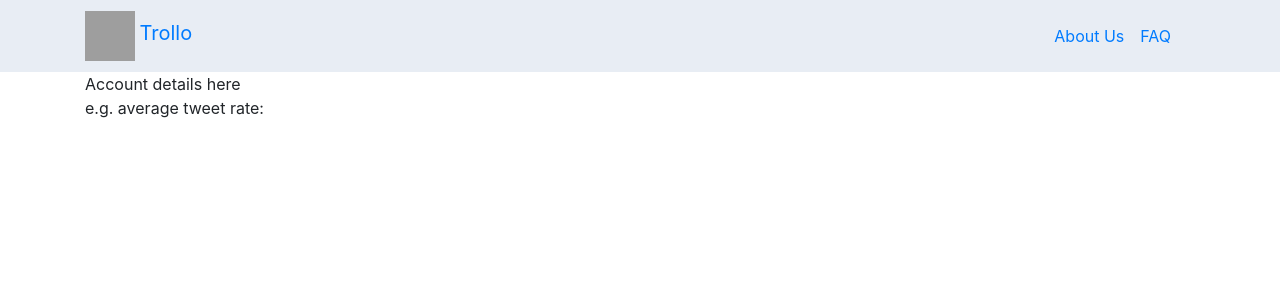
After one commit to tdenby/russian-troll-detector, a Django app: page /details/ in a window 1280 px wide. The commit adds this page. Shown: the top 300 px of the page. Run offline with Django 3.2, Linux system fonts and the light colour scheme; parts of the project's set-up code (start-up, migrations or seed data) failed here and were passed over; some libraries are stand-ins or nearby versions; grey boxes are pictures that could not be loaded.

Commit message:
Added button/page for viewing account details once a user is submitted.

```diff
--- a/russian_troll_detector/russian_troll_detector/urls.py
+++ b/russian_troll_detector/russian_troll_detector/urls.py
@@ -15,10 +15,11 @@ Including another URLconf
 """
 from django.conf.urls import url
 from django.contrib import admin
-from website.views import index, predict
+from website.views import index, predict, visualize_account_details
 
 urlpatterns = [
     url(r'^$', index),
-    url( r'^predict', predict),
+    url(r'^predict', predict),
     url(r'^admin/', admin.site.urls),
+    url(r'^details/', visualize_account_details)
 ]
--- /dev/null
+++ b/russian_troll_detector/website/templates/website/details.html
@@ -0,0 +1,49 @@
+{% load static %}
+<!DOCTYPE html>
+<html>
+<head>
+<title>Russian Troll Detector</title>
+</head>
+<body>
+<script src="https://ajax.googleapis.com/ajax/libs/jquery/1.11.1/jquery.min.js"></script>
+<link rel="stylesheet" href="{% static 'website/css/bootstrap.min.css' %}">
+<script src="{% static 'website/js/bootstrap.min.js' %}"></script>
+<link rel="stylesheet" href="{% static 'website/css/style.css' %}">
+
+<nav class="navbar navbar-expand-lg" id="navbar">
+  <div class="container">
+    <div class="navbar-header">
+      <img src="https://upload.wikimedia.org/wikipedia/commons/f/fb/Michigan_Wolverines_logo.svg" alt="Michigan Logo" style="width:50px;height:50px;">
+      <a class="navbar-brand" href="">  Trollo</a>
+    </div>
+    <div class="navbar">
+        <ul class="nav navbar-nav navbar-left">
+          <li class="nav-item">
+            <a class="nav-link" href="">About Us</a>
+          </li>
+          <li class="nav-item">
+            <a class="nav-link" href="">FAQ</a>
+          </li>
+        </ul>
+      </div>
+  </div>
+</nav>
+
+
+
+<div class="container fluid" id="main-container">
+<!--Account Details-->
+  Account details here
+  <div id="account_details">
+      e.g. average tweet rate:
+  </div>
+</div>
+
+
+<script>
+
+
+
+</script>
+</body>
+</html>
--- a/russian_troll_detector/website/views.py
+++ b/russian_troll_detector/website/views.py
@@ -2,7 +2,7 @@
 from __future__ import unicode_literals
 import json
 from django.shortcuts import render
-
+from annoying.decorators import render_to
 # Create your views here.
 from django.http import HttpResponse
 from django.template import loader
@@ -10,6 +10,8 @@ from .tasks import get_tweets, calculate_features
 
 from sklearn.externals import joblib
 from .extractors import ColumnExtractor, TextExtractor
+
+""" CODE FOR LOADING MODEL """
 import sys
 sys.path.append('website')
 model_name = 'FAKE_MODEL.pkl'
@@ -50,3 +52,10 @@ def predict(request):
     print(data)
     json_data = json.dumps(data)
     return HttpResponse(json_data, content_type='application/json')
+
+
+@render_to('website/details.html')
+def visualize_account_details(request):
+    template = loader.get_template('website/details.html')
+    context = {}
+    return HttpResponse(template.render(context, request))
```
Also changed, not shown: russian_troll_detector/website/templates/website/index.html (+10 -1 lines).
